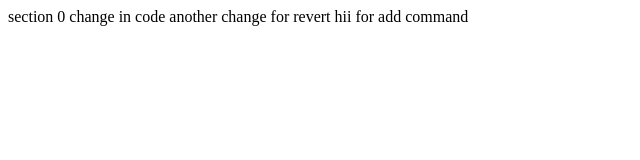
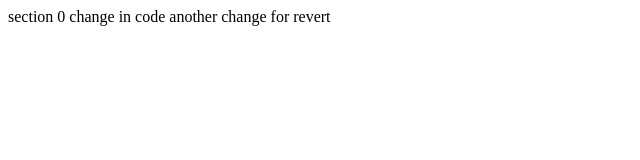
Before and after one commit to navyasri512/preoject_dir, a plain HTML site: page index.html in a window 1280 px wide. Shown: the whole page, without its empty margins (0-640 px from the left). Drawn offline with Linux system fonts and the light colour scheme.

Commit message:
Revert "last commit"
This reverts commit cd5548d283e461c2b15e504c1862e9a156971db7.

```diff
--- a/index.html
+++ b/index.html
@@ -6,6 +6,5 @@
         section 0
         change in code
         another change for revert
-        hii for add command
     </body>
 </html>
```
